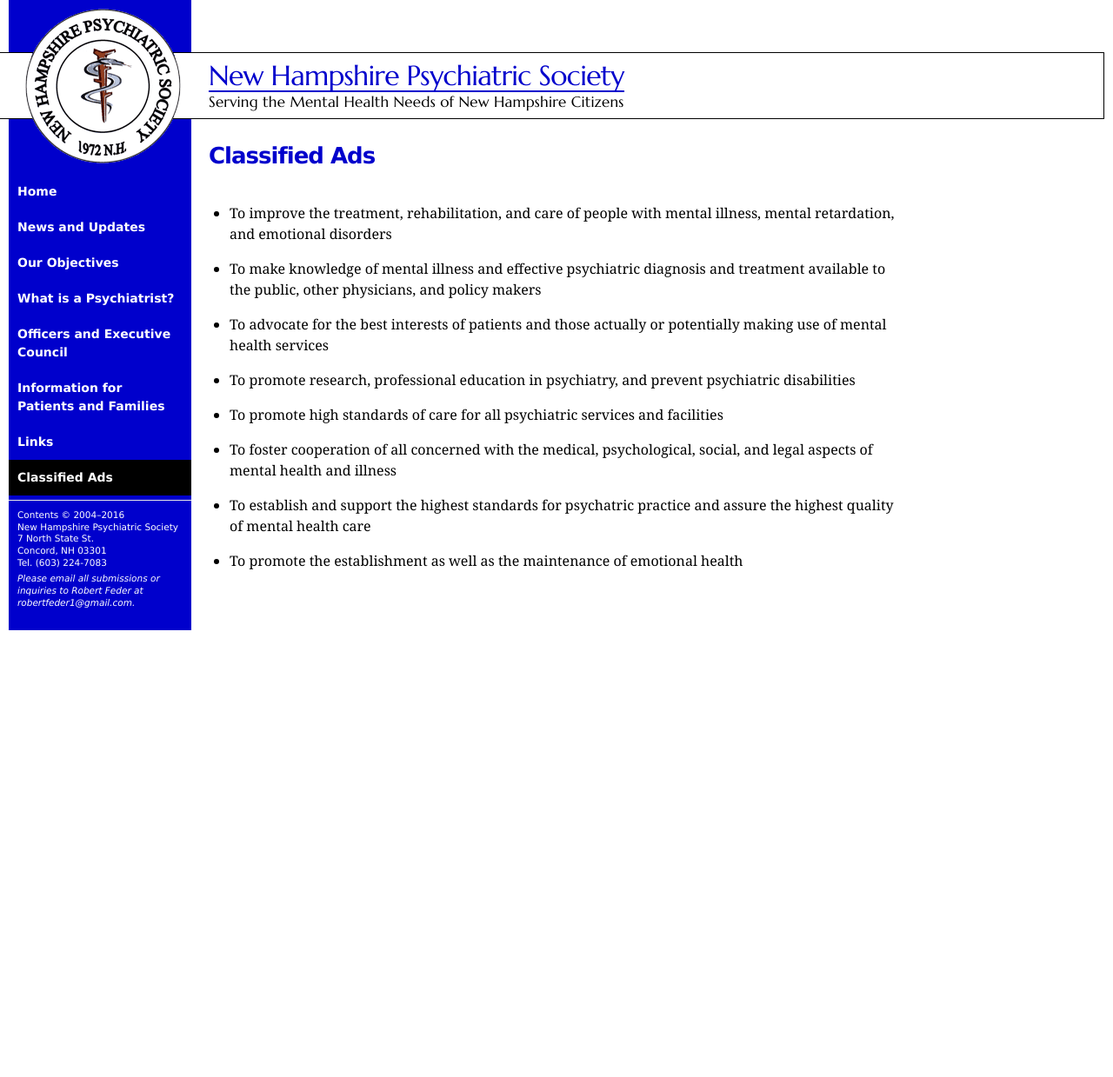
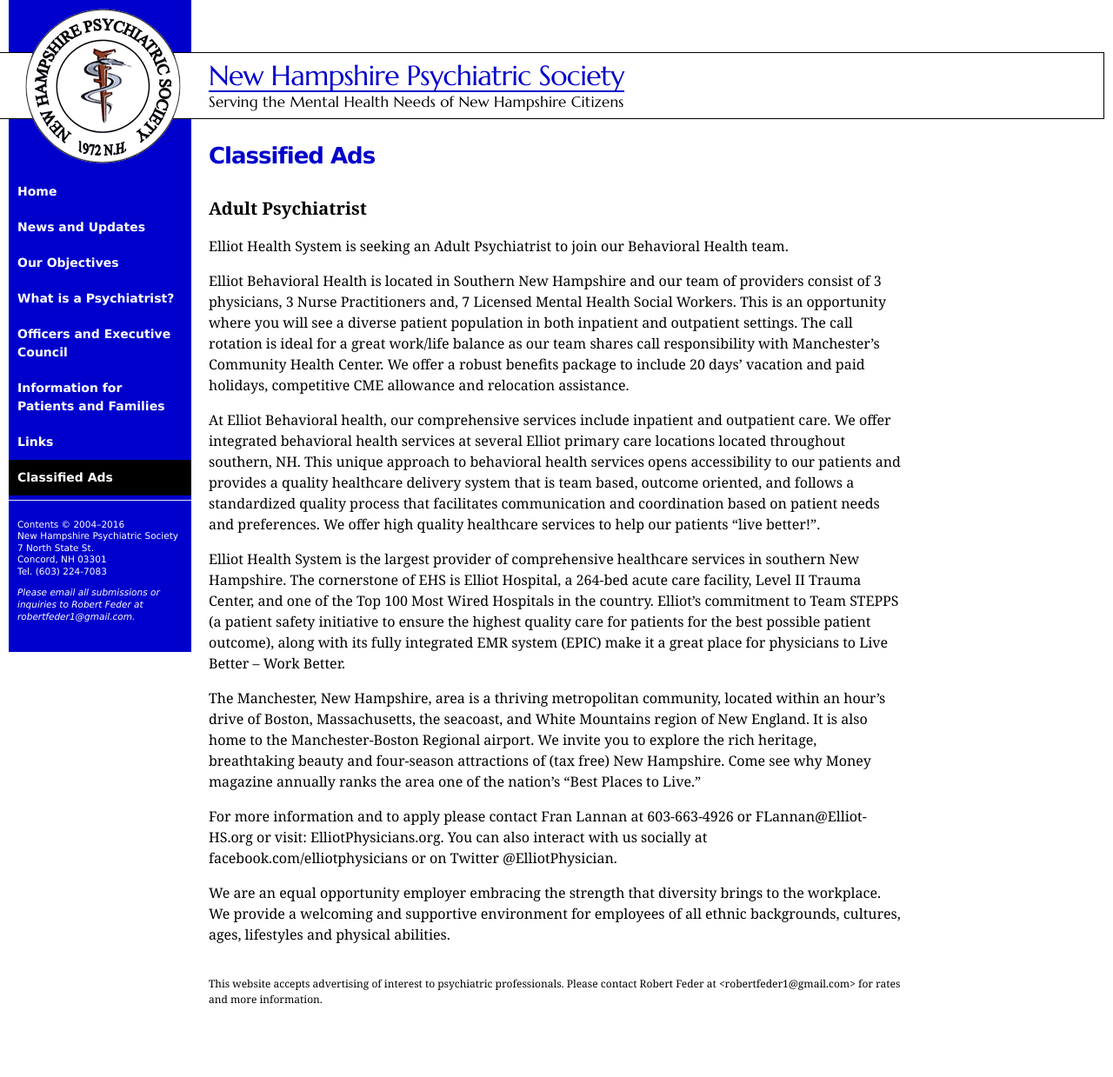
Before and after one commit to dafeder/nhpsych-org, a Jekyll site: the page built from classified.md, in a window 1280 px wide. Shown: the whole page at 87% size. Built offline with Jekyll 4.4.1, drawn with Linux system fonts in a browser that asks for light colours; before the commit the page ends 900 px from its top, so only the background shows below that.

Commit message:
Classified add update, styles

```diff
--- a/_sass/_base.scss
+++ b/_sass/_base.scss
@@ -2,7 +2,7 @@
  * Reset some basic elements
  */
 body, h1, h2, h3, h4, h5, h6,
-p, blockquote, pre, hr,
+blockquote, pre, hr,
 dl, dd, ol, ul, figure {
     margin: 0;
     padding: 0;
@@ -122,6 +122,10 @@
         list-style: upper-roman
     }
 
+    .page-fineprint {
+        font-size: .75em;
+        margin-top: 3em;
+    }
 
     .contact-info {
         list-style-type: none;
--- a/classified.md
+++ b/classified.md
@@ -4,11 +4,21 @@
 weight: 7
 ---
 
-* To improve the treatment, rehabilitation, and care of people with mental illness, mental retardation, and emotional disorders
-* To make knowledge of mental illness and effective psychiatric diagnosis and treatment available to the public, other physicians, and policy makers
-* To advocate for the best interests of patients and those actually or potentially making use of mental health services
-* To promote research, professional education in psychiatry, and prevent psychiatric disabilities
-* To promote high standards of care for all psychiatric services and facilities
-* To foster cooperation of all concerned with the medical, psychological, social, and legal aspects of mental health and illness
-* To establish and support the highest standards for psychatric practice and assure the highest quality of mental health care
-* To promote the establishment as well as the maintenance of emotional health
+## Adult Psychiatrist
+
+Elliot Health System is seeking an Adult Psychiatrist to join our Behavioral Health team.
+
+Elliot Behavioral Health is located in Southern New Hampshire and our team of providers consist of 3 physicians, 3 Nurse Practitioners and, 7 Licensed Mental Health Social Workers. This is an opportunity where you will see a diverse patient population in both inpatient and outpatient settings. The call rotation is ideal for a great work/life balance as our team shares call responsibility with Manchester’s Community Health Center. We offer a robust benefits package to include 20 days’ vacation and paid holidays, competitive CME allowance and relocation assistance.
+
+At Elliot Behavioral health, our comprehensive services include inpatient and outpatient care. We offer integrated behavioral health services at several Elliot primary care locations located throughout southern, NH. This unique approach to behavioral health services opens accessibility to our patients and provides a quality healthcare delivery system that is team based, outcome oriented, and follows a standardized quality process that facilitates communication and coordination based on patient needs and preferences. We offer high quality healthcare services to help our patients “live better!”.
+
+Elliot Health System is the largest provider of comprehensive healthcare services in southern New Hampshire. The cornerstone of EHS is Elliot Hospital, a 264-bed acute care facility, Level II Trauma Center, and one of the Top 100 Most Wired Hospitals in the country. Elliot’s commitment to Team STEPPS (a patient safety initiative to ensure the highest quality care for patients for the best possible patient outcome), along with its fully integrated EMR system (EPIC) make it a great place for physicians to Live Better – Work Better.
+
+The Manchester, New Hampshire, area is a thriving metropolitan community, located within an hour’s drive of Boston, Massachusetts, the seacoast, and White Mountains region of New England. It is also home to the Manchester-Boston Regional airport. We invite you to explore the rich heritage, breathtaking beauty and four-season attractions of (tax free) New Hampshire. Come see why Money magazine annually ranks the area one of the nation’s “Best Places to Live.”
+
+For more information and to apply please contact Fran Lannan at 603-663-4926 or FLannan@Elliot-HS.org or visit:  ElliotPhysicians.org. You can also interact with us socially at facebook.com/elliotphysicians or on Twitter @ElliotPhysician.
+
+We are an equal opportunity employer embracing the strength that diversity brings to the workplace. We provide a welcoming and supportive environment for employees of all ethnic backgrounds, cultures, ages, lifestyles and physical abilities.
+
+<p>This website accepts advertising of interest to psychiatric professionals. Please contact Robert Feder at <robertfeder1@gmail.com> for rates and more information.</p>
+{:.page-fineprint}
```
